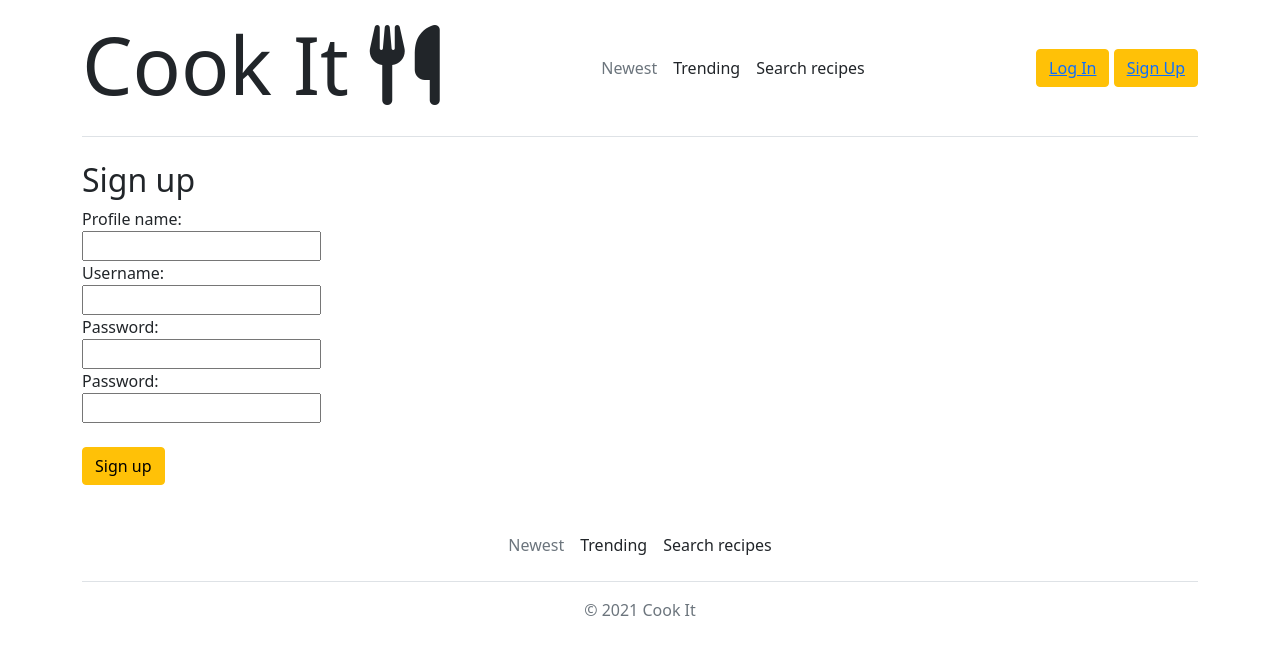
After one commit to ruusukivi/tsoha-cook-it, a Flask app: page /signup in a window 1280 px wide. The commit adds this page. Shown: the top 655 px of the page. Run offline with Flask 2, Linux system fonts and the light colour scheme; some libraries are stand-ins or nearby versions.

Commit message:
Signup and login basic functions

```diff
--- /dev/null
+++ b/db.py
@@ -0,0 +1,6 @@
+from app import app
+from flask_sqlalchemy import SQLAlchemy
+from os import getenv
+
+app.config["SQLALCHEMY_DATABASE_URI"] = getenv("DATABASE_URL")
+db = SQLAlchemy(app)
--- a/routes.py
+++ b/routes.py
@@ -1,6 +1,37 @@
-from flask import render_template
+from flask import render_template, redirect, request
 from app import app
+import users
 
-@app.route("/")
+@app.route('/')
 def index():
-    return render_template("index.html")
+    return render_template('index.html')
+
+@app.route('/login',methods=['GET', 'POST'])
+def login():
+    if request.method == 'GET':
+        return render_template('login.html')
+    if request.method == 'POST':
+        username = request.form['username']
+        password = request.form['password']
+        if users.login(username, password):
+            return redirect('/')
+    return render_template('error.html')
+
+@app.route('/logout')
+def logout():
+    users.logout()
+
+@app.route('/signup',methods=['GET', 'POST'])
+def signup():
+    if request.method == 'GET':
+        return render_template('signup.html')
+    if request.method == 'POST':
+        username = request.form['username']
+        password = request.form['password']
+        password2 = request.form['password2']
+        profilename = request.form['profilename']
+        if password != password2:
+            return render_template('error.html')
+        if users.signup(username, password, profilename):
+            return redirect('/')
+    return render_template('error.html')
--- a/templates/index.html
+++ b/templates/index.html
@@ -1,6 +1,6 @@
 {% extends "layout.html" %}
 {% block title %}Newest recipes{% endblock %}
 {% block content %}
-<h1>What's new</h1>
+<h2>What's new</h2>
 Coming soon
 {% endblock %}
--- a/templates/layout.html
+++ b/templates/layout.html
@@ -1,5 +1,6 @@
 <!doctype html>
 <html lang="en">
+
 <head>
     <meta charset="utf-8">
     <meta name="viewport" content="width=device-width, initial-scale=1">
@@ -10,6 +11,7 @@
     <script src="https://kit.fontawesome.com/5c0d6600e6.js" crossorigin="anonymous"></script>
     <title>Cook It - {% block title %}{% endblock %}</title>
 </head>
+
 <body>
     <!-- Bootstrap Bundle with Popper -->
     <script src="https://cdn.jsdelivr.net/npm/bootstrap@5.1.1/dist/js/bootstrap.bundle.min.js"
@@ -24,14 +26,19 @@
             </a>
 
             <ul class="nav col-10 col-md-auto mb-2 justify-content-center mb-md-0">
-                <li><a href="#" class="nav-link px-2 link-secondary">Newest</a></li>
-                <li><a href="#" class="nav-link px-2 link-dark">Trending</a></li>
-                <li><a href="#" class="nav-link px-2 link-dark">Search recipes</a></li>
+                <li><a href="/" class="nav-link px-2 link-secondary">Newest</a></li>
+                <li><a href="/" class="nav-link px-2 link-dark">Trending</a></li>
+                <li><a href="/" class="nav-link px-2 link-dark">Search recipes</a></li>
             </ul>
 
             <div class="col-md-3 text-end">
-                <button type="button" class="btn btn-outline-primary me-2">Login</button>
-                <button type="button" class="btn btn-primary">Sign-up</button>
+                {% if session.username %}
+                <div>Logged in as {{ session.username }}</div>
+                <button type="button" class="btn btn-warning"><a href="/logout">Log out</a></button>
+                {% else %}
+                <button type="button" class="btn btn-warning"><a href="/login">Log In</a></button>
+                <button type="button" class="btn btn-warning"><a href="/signup">Sign Up</a></button>
+                {% endif %}
             </div>
         </header>
     </div>
@@ -43,9 +50,9 @@
     <div class="container">
         <footer class="py-3 my-4">
             <ul class="nav justify-content-center border-bottom pb-3 mb-3">
-                <li><a href="#" class="nav-link px-2 link-secondary">Newest</a></li>
-                <li><a href="#" class="nav-link px-2 link-dark">Trending</a></li>
-                <li><a href="#" class="nav-link px-2 link-dark">Search recipes</a></li>
+                <li><a href="/" class="nav-link px-2 link-secondary">Newest</a></li>
+                <li><a href="/" class="nav-link px-2 link-dark">Trending</a></li>
+                <li><a href="/" class="nav-link px-2 link-dark">Search recipes</a></li>
             </ul>
             <p class="text-center text-muted">© 2021 Cook It</p>
         </footer>
--- /dev/null
+++ b/templates/signup.html
@@ -0,0 +1,35 @@
+{% extends "layout.html" %}
+{% block title %}Sign up{% endblock %}
+{% block content %}
+<h2>Sign up</h2>
+{% if session.username %}
+<p>You are logged in as {{ session.username }}</p>
+<a href="/logout">Log out</a>
+{% else %}
+<div class="w-25">
+    <form action="/signup" method="POST">
+        <div class="form-group">
+            <label>Profile name:</label><br />
+            <input type="text" name="profilename">
+        </div>
+        <div class="form-group">
+            <label>Username:</label><br />
+            <input type="text" name="username">
+        </div>
+        <div class="form-group">
+            <label>Password:</label><br />
+            <input type="password" name="password">
+        </div>
+        <div class="form-group">
+            <label>Password:</label><br />
+            <input type="password" name="password2">
+        </div>
+
+        <div class="form-group">
+            <br/>
+            <button type="submit" class="btn btn-warning">Sign up</button>
+        </div>
+</div>
+</form>
+{% endif %}
+{% endblock %}
```
Also changed, not shown: schema.sql (+7 -0 lines), templates/login.html (added, +24 -0 lines), users.py (added, +36 -0 lines).
